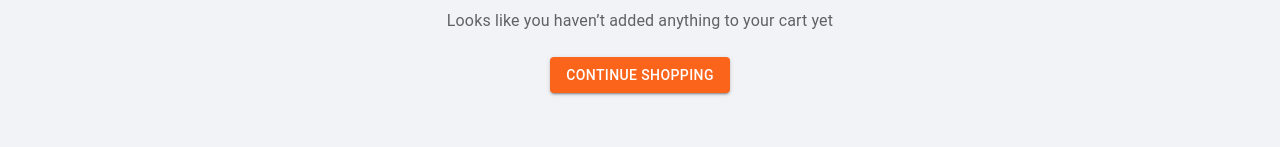
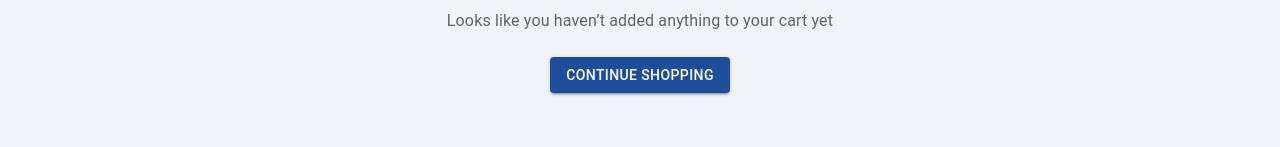
Before and after one commit to dinesh433x/E-cart, a React (Vite) app in the folder client/: page /cart in a window 1280 px wide. Shown: the part 223-370 px from the top of the page. Built offline with nearby package versions, Linux system fonts and the light colour scheme; no server answers.

Commit message:
style: button color changed

```diff
--- a/client/src/pages/CartPage.jsx
+++ b/client/src/pages/CartPage.jsx
@@ -45,7 +45,7 @@ export default function CartPage() {
 
         <Button
           variant="contained"
-          sx={{ bgcolor: "#fb641b" }}
+          sx={{ bgcolor: "#1d4e9cff" }}
           onClick={() => navigate("/")}
         >
           CONTINUE SHOPPING
```
